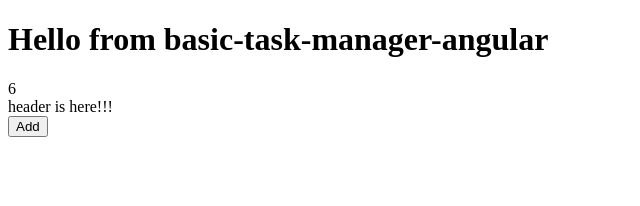
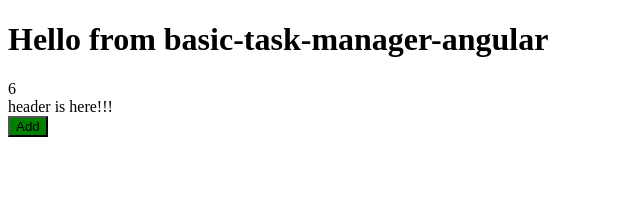
Before and after one commit to stormsidali2001/basic-task-manager-angular, an Angular app: page / in a window 1280 px wide. Shown: the top 206 px of the page, without its empty margins (0-640 px from the left). Built offline with nearby package versions, Linux system fonts and the light colour scheme.

Commit message:
passing props to the button component : background color

```diff
--- a/src/app/components/button/button.component.html
+++ b/src/app/components/button/button.component.html
@@ -1,2 +1,3 @@
 <button
+    [ngStyle] = "{ 'background-color': color}"
 >{{text}}</button>
```
